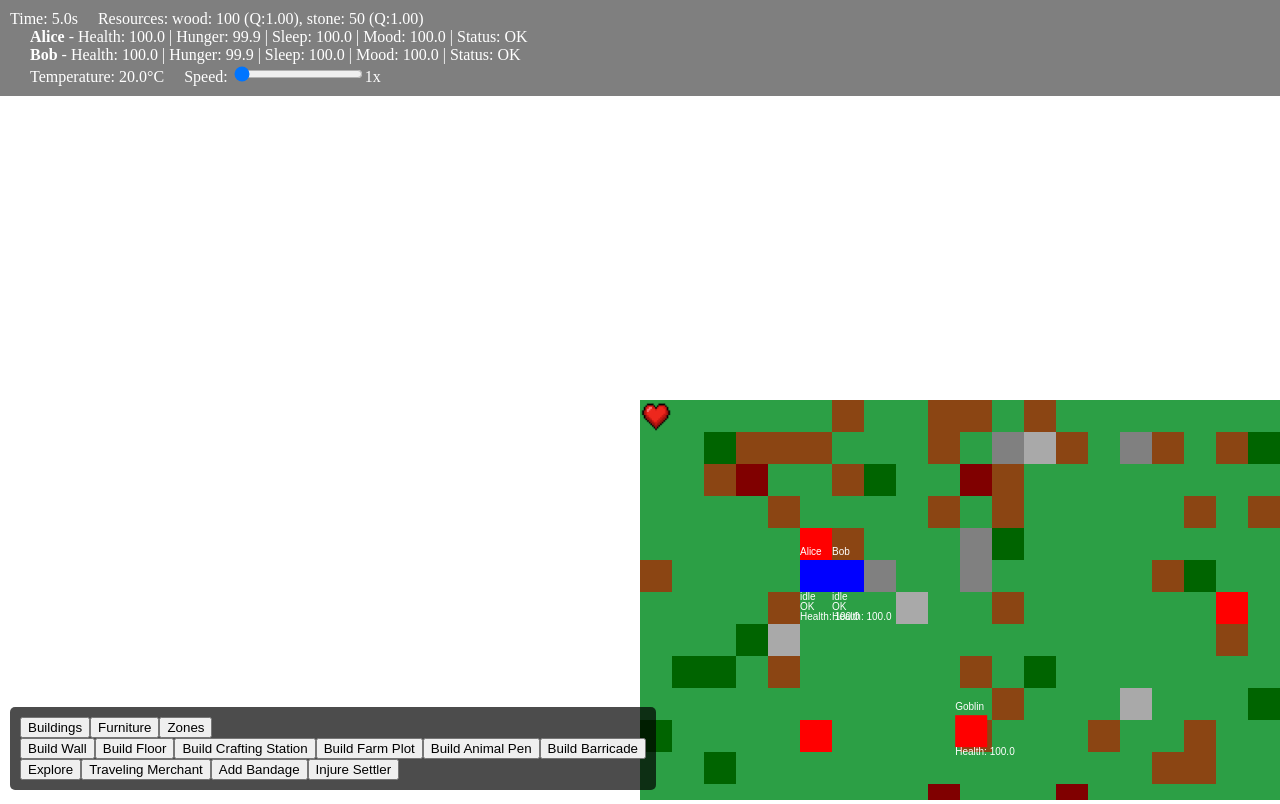
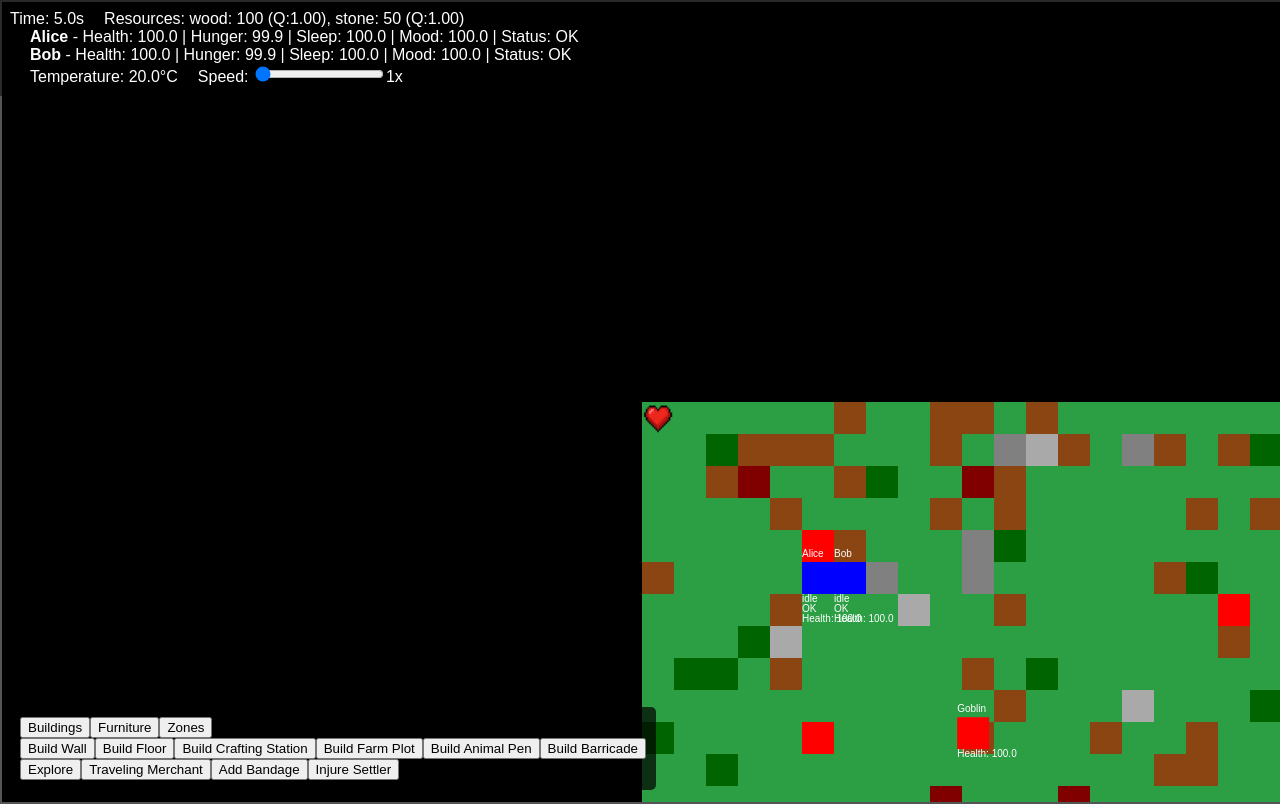
Before and after one commit to seutje/noits, a website with bundled scripts: page index.html in a window 1280 px wide. Built offline with nearby package versions, Linux system fonts and the light colour scheme.

Commit message:
[5.3.5] Refined overall visual aesthetics (colors, fonts, basic animations).

```diff
--- a/src/css/style.css
+++ b/src/css/style.css
@@ -1,8 +1,13 @@
 body {
     margin: 0;
     overflow: hidden;
+    background-color: #333; /* Dark background for the game */
+    font-family: 'Arial', sans-serif; /* Basic font */
+    color: #eee; /* Light text color */
 }
 
 canvas {
     display: block;
+    border: 2px solid #555; /* Simple border for the canvas */
+    background-color: #000; /* Black background for the game area */
 }
```
